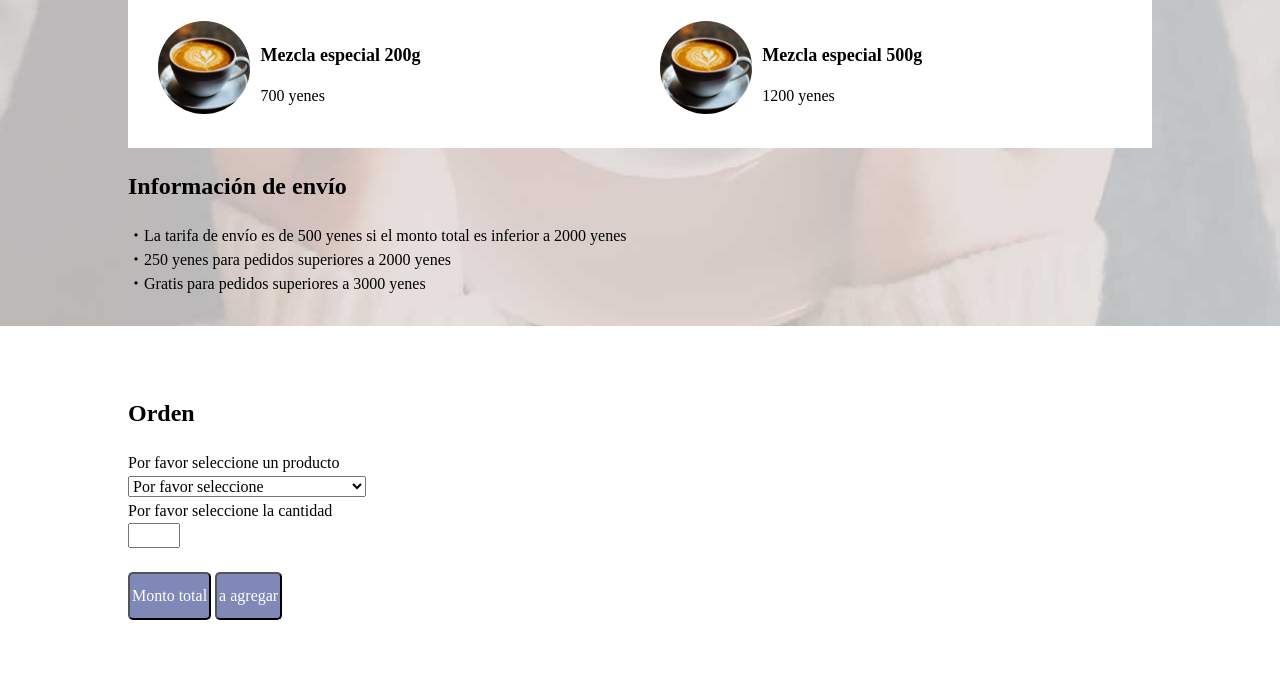
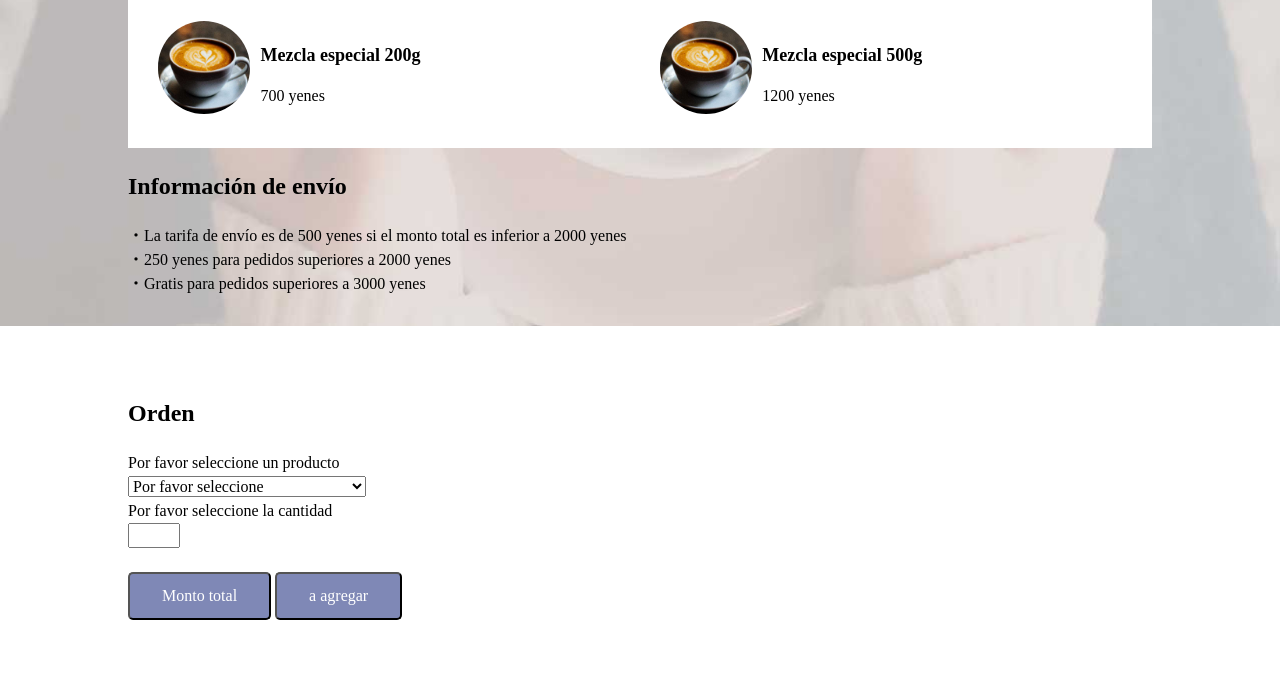
Before and after one commit to Kathgroos/semana3, a plain HTML site: page JavaScrpt_sample/index.html in a window 1280 px wide. Shown: the part 499-1192 px from the top of the page. Drawn offline with Linux system fonts and the light colour scheme.

Commit message:
Update sale.css

```diff
--- a/JavaScrpt_sample/css/sale.css
+++ b/JavaScrpt_sample/css/sale.css
@@ -121,7 +121,7 @@ body {
 
 .btn {
     display: inline-block;
-    padding: 0.8rem 2px;
+    padding: 0.8rem 2rem;
     z-index: 10;
     text-align: center;
     border-radius: 5px;
```
